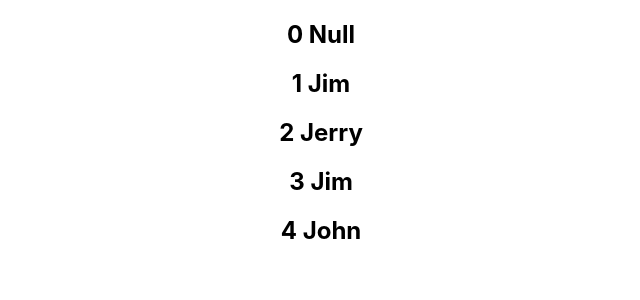
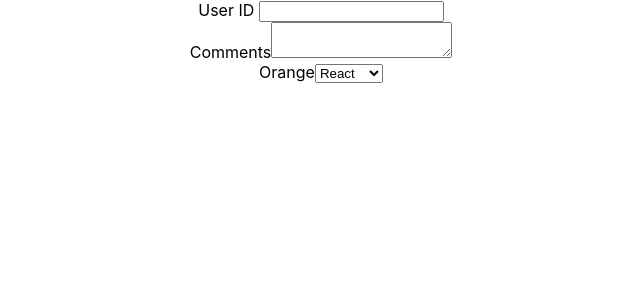
Before and after one commit to Johnnyadee/react-playground, a React (Create React App) app: page / in a window 1280 px wide. Shown: the top 300 px of the page, without its empty margins (319-959 px from the left). Built offline with nearby package versions, Linux system fonts and the light colour scheme.

Commit message:
19. Form Handling

```diff
--- a/src/App.js
+++ b/src/App.js
@@ -1,7 +1,8 @@
 // import React, { Component } from "react";0
 // import logo from "./logo.svg";
 import "./App.css";
-import NameList from "./Components/NameList";
+import Form from "./Components/Form";
+// import NameList from "./Components/NameList";
 // import UserGreeting from "./Components/UserGreeting";
 // import Eventbind from "./Components/Eventbind";
 // import ParentComponent from "./Components/ParentComponent";
@@ -15,7 +16,7 @@
 function App() {
   return (
     <div className="App">
-      <NameList />
+      <Form />
     </div>
   );
 }
--- /dev/null
+++ b/src/Components/Form.js
@@ -0,0 +1,56 @@
+import React, { Component } from "react";
+
+class Form extends Component {
+  constructor(props) {
+    super(props);
+
+    this.state = {
+      username: "",
+      comments: "",
+      orange: "",
+    };
+  }
+
+  handleUsernameChange = (event) => {
+    this.setState({
+      username: event.target.value,
+    });
+  };
+
+  handleCommentsChange = (event) => {
+    this.setState({
+      comments: event.target.value,
+    });
+  };
+
+  handleOrangeChange = (event) => {
+    this.setState({
+      orange: event.target.value,
+    });
+  };
+
+  render() {
+    return (
+      <form>
+        <div>
+          <label>User ID </label>
+          <input type="text" value={this.state.username} onChange={this.handleUsernameChange} />
+        </div>
+        <div>
+          <label>Comments</label>
+          <textarea value={this.state.comments} onChange={this.handleCommentsChange}></textarea>
+        </div>
+        <div>
+          <label>Orange</label>
+          <select value={this.state.orange} onChange={this.handleOrangeChange}>
+            <option value="react">React</option>
+            <option value="angular">Angular</option>
+            <option value="vue">Vue</option>
+          </select>
+        </div>
+      </form>
+    );
+  }
+}
+
+export default Form;
```
